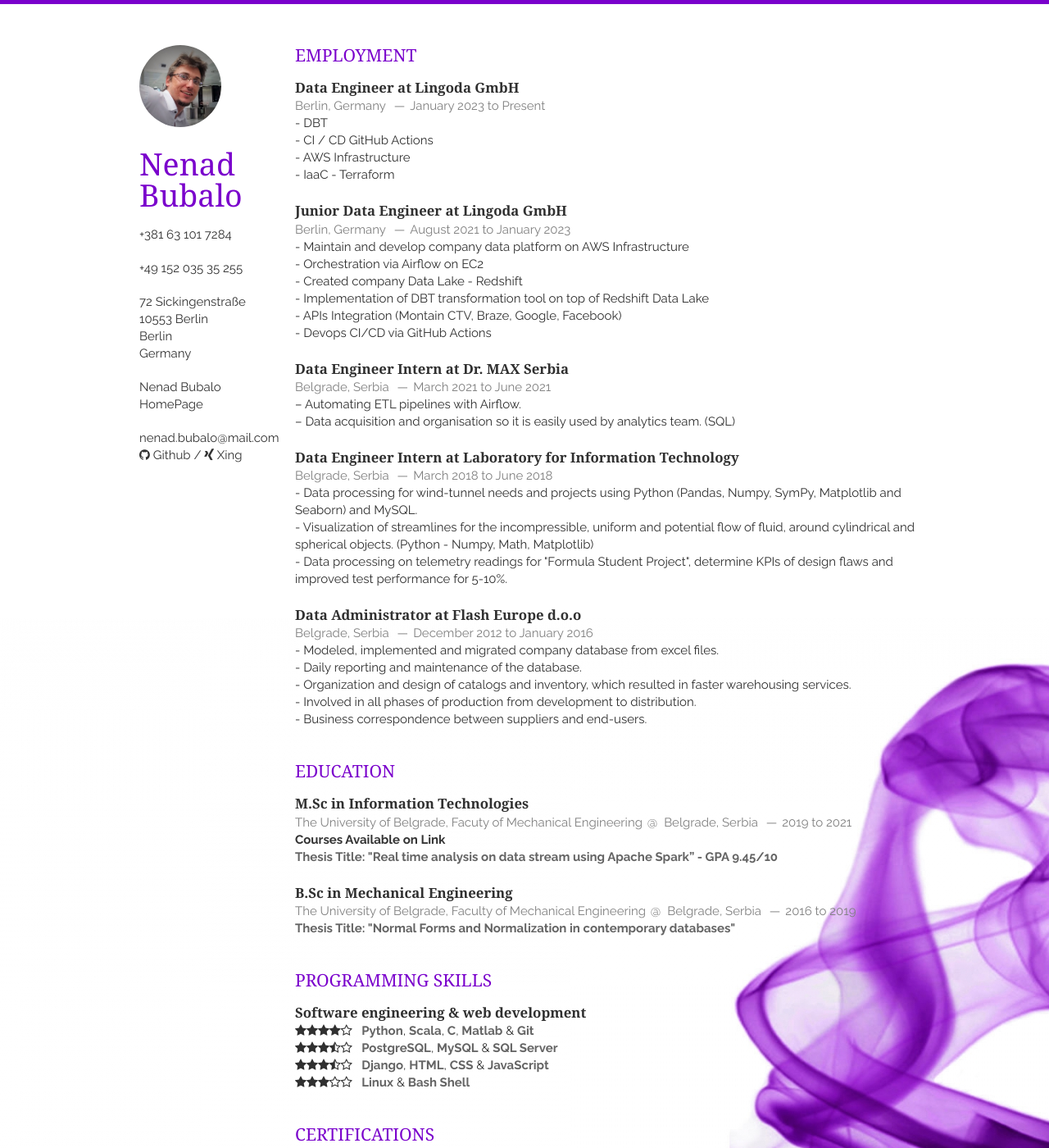
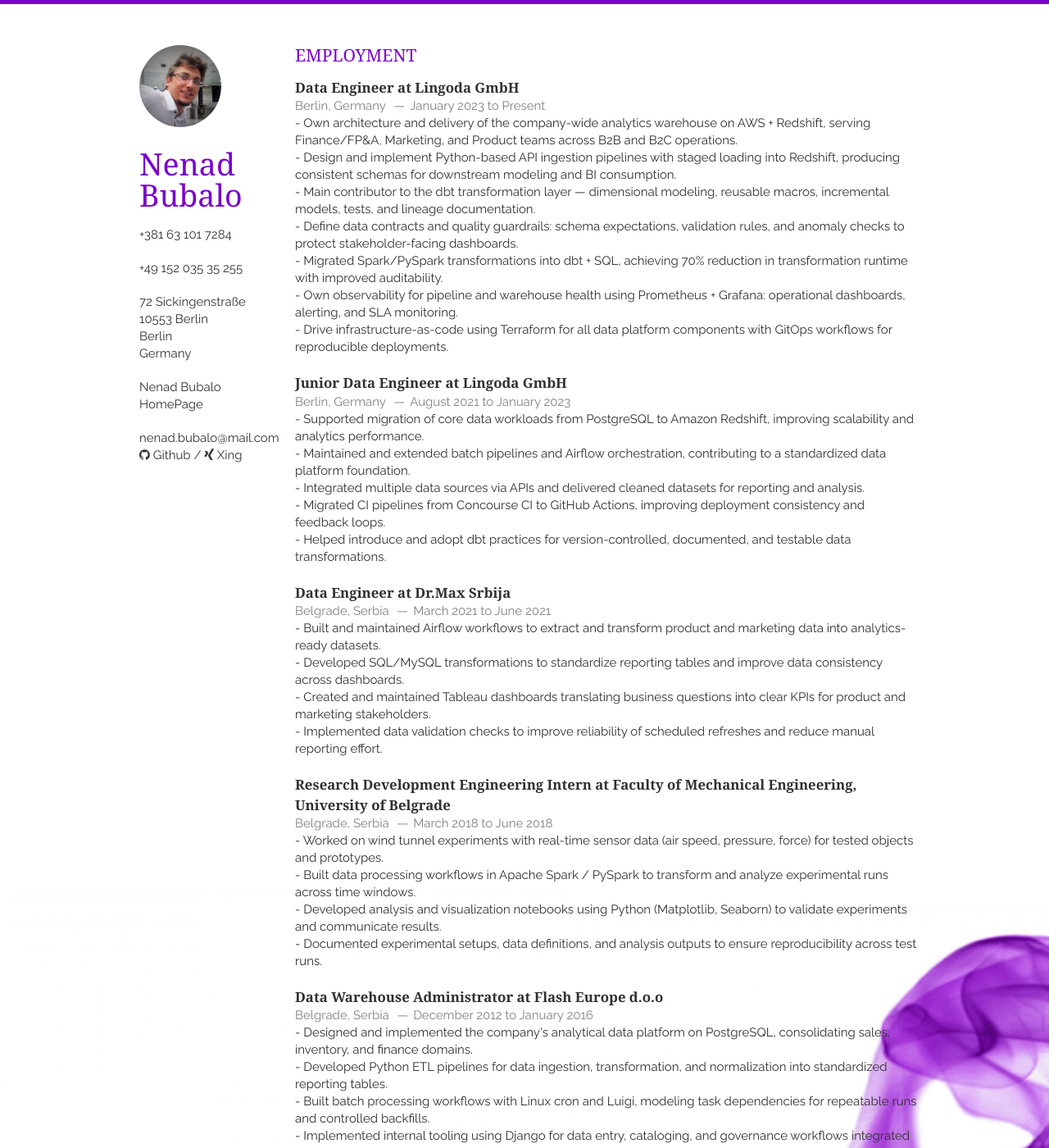
Before and after one commit to MouseOnTheKeys/cv, a Jekyll site: the page built from index.html, in a window 1280 px wide and 1400 px high. Shown: the whole window at 82% size. Built offline with Jekyll 4.4.1, drawn with Linux system fonts in a browser that asks for light colours; nearby versions of some CDN libraries; the list of posts is cut into pages by our own code; some of the changed text lies outside the part shown.

Commit message:
2026: update

```diff
--- a/_includes/employment.html
+++ b/_includes/employment.html
@@ -10,10 +10,13 @@
       </span>
     </header>
     <p>
-        - DBT <br />
-        - CI / CD GitHub Actions<br />
-        - AWS Infrastructure<br />
-        - IaaC - Terraform <br />
+      - Own architecture and delivery of the company-wide analytics warehouse on AWS + Redshift, serving Finance/FP&A, Marketing, and Product teams across B2B and B2C operations.<br />
+      - Design and implement Python-based API ingestion pipelines with staged loading into Redshift, producing consistent schemas for downstream modeling and BI consumption.<br />
+      - Main contributor to the dbt transformation layer — dimensional modeling, reusable macros, incremental models, tests, and lineage documentation.<br />
+      - Define data contracts and quality guardrails: schema expectations, validation rules, and anomaly checks to protect stakeholder-facing dashboards.<br />
+      - Migrated Spark/PySpark transformations into dbt + SQL, achieving 70% reduction in transformation runtime with improved auditability.<br />
+      - Own observability for pipeline and warehouse health using Prometheus + Grafana: operational dashboards, alerting, and SLA monitoring.<br />
+      - Drive infrastructure-as-code using Terraform for all data platform components with GitOps workflows for reproducible deployments.<br />
     </p>
   </article>
   <article>
@@ -25,86 +28,56 @@
       </span>
     </header>
     <p>
-        - Maintain and develop company data platform on AWS Infrastructure <br />
-        - Orchestration via Airflow on EC2<br />
-        - Created company Data Lake - Redshift<br />
-        - Implementation of DBT transformation tool on top of Redshift Data Lake <br />
-        - APIs Integration (Montain CTV, Braze, Google, Facebook) <br />
-        - Devops CI/CD via GitHub Actions <br />
+      - Supported migration of core data workloads from PostgreSQL to Amazon Redshift, improving scalability and analytics performance.<br />
+      - Maintained and extended batch pipelines and Airflow orchestration, contributing to a standardized data platform foundation.<br />
+      - Integrated multiple data sources via APIs and delivered cleaned datasets for reporting and analysis.<br />
+      - Migrated CI pipelines from Concourse CI to GitHub Actions, improving deployment consistency and feedback loops.<br />
+      - Helped introduce and adopt dbt practices for version-controlled, documented, and testable data transformations.<br />
     </p>
   </article>
   <article>
     <header>
-      <h1>Data Engineer Intern at Dr. MAX Serbia</h1>
+      <h1>Data Engineer at Dr.Max Srbija</h1>
       <span>
         <address>Belgrade, Serbia</address>
         <time>March 2021 to June 2021</time>
       </span>
     </header>
     <p>
-      – Automating ETL pipelines with Airflow. <br />
-      – Data acquisition and organisation so it is easily used by analytics
-      team. (SQL)
+      - Built and maintained Airflow workflows to extract and transform product and marketing data into analytics-ready datasets.<br />
+      - Developed SQL/MySQL transformations to standardize reporting tables and improve data consistency across dashboards.<br />
+      - Created and maintained Tableau dashboards translating business questions into clear KPIs for product and marketing stakeholders.<br />
+      - Implemented data validation checks to improve reliability of scheduled refreshes and reduce manual reporting effort.<br />
     </p>
   </article>
   <article>
     <header>
-      <h1>Data Engineer Intern at Laboratory for Information Technology</h1>
+      <h1>Research Development Engineering Intern at Faculty of Mechanical Engineering, University of Belgrade</h1>
       <span>
         <address>Belgrade, Serbia</address>
         <time>March 2018 to June 2018</time>
       </span>
     </header>
     <p>
-      - Data processing for wind-tunnel needs and projects using Python (Pandas,
-      Numpy, SymPy, Matplotlib and Seaborn) and MySQL.<br />
-      - Visualization of streamlines for the incompressible, uniform and
-      potential flow of fluid, around cylindrical and spherical objects. (Python
-      - Numpy, Math, Matplotlib)<br />
-      - Data processing on telemetry readings for "Formula Student Project",
-      determine KPIs of design flaws and improved test performance for 5-10%.
+      - Worked on wind tunnel experiments with real-time sensor data (air speed, pressure, force) for tested objects and prototypes.<br />
+      - Built data processing workflows in Apache Spark / PySpark to transform and analyze experimental runs across time windows.<br />
+      - Developed analysis and visualization notebooks using Python (Matplotlib, Seaborn) to validate experiments and communicate results.<br />
+      - Documented experimental setups, data definitions, and analysis outputs to ensure reproducibility across test runs.<br />
     </p>
   </article>
   <article>
     <header>
-      <h1>Data Administrator at Flash Europe d.o.o</h1>
+      <h1>Data Warehouse Administrator at Flash Europe d.o.o</h1>
       <span>
         <address>Belgrade, Serbia</address>
         <time>December 2012 to January 2016</time>
       </span>
     </header>
     <p>
-      - Modeled, implemented and migrated company database from excel files.<br />
-      - Daily reporting and maintenance of the database.<br />
-      - Organization and design of catalogs and inventory, which resulted in
-      faster warehousing services.<br />
-      - Involved in all phases of production from development to
-      distribution.<br />
-      - Business correspondence between suppliers and end-users.<br />
+      - Designed and implemented the company's analytical data platform on PostgreSQL, consolidating sales, inventory, and finance domains.<br />
+      - Developed Python ETL pipelines for data ingestion, transformation, and normalization into standardized reporting tables.<br />
+      - Built batch processing workflows with Linux cron and Luigi, modeling task dependencies for repeatable runs and controlled backfills.<br />
+      - Implemented internal tooling using Django for data entry, cataloging, and governance workflows integrated with the PostgreSQL warehouse.<br />
     </p>
   </article>
-  <!-- <article>
-        <header>
-            <h1>Teaching Assistant</h1>
-            <span><address>University of Glasgow, Glasgow, UK</address><time>2013 to 2014</time></span>
-        </header>
-        <p>Latine bonorum deserunt at nam. Mea nisl officiis eu, propriae similique has te, mei an brute meliore electram.
-            Quo admodum omittantur ei, etiam principes at eos. Sit vocent commodo ceteros in, at mel idque everti.</p>
-    </article>
-    <article>
-        <header>
-            <h1>iOS Developer</h1>
-            <span><address>Student Start-up, Glasgow, UK</address><time>2013</time></span>
-        </header>
-        <p>Mucius sententiae et mei, nec an diam ignota, tale epicurei intellegebat ne sit. Sumo pertinacia contentiones duo ei.</p>
-    </article>
-    <article>
-        <header>
-            <h1>Web Developer</h1>
-            <span><address>Birmingham, UK</address><time>2007 to 2010</time></span>
-        </header>
-        <p> Et sed tritani volumus, dico rebum facilisis ea sed. His mundi efficiantur concludaturque no.
-            Cu eos argumentum constituam repudiandae, eu eum lorem nostrum, ei mel dicam iriure fabellas.
-        </p>
-    </article>-->
 </section>
--- a/_includes/initiatives.html
+++ b/_includes/initiatives.html
@@ -37,7 +37,7 @@
                     <h5>Data Engineering with Google Cloud - Google Cloud Training</h5>
                     <span>
                         <address><a
-                                href=https://www.coursera.org/account/accomplishments/specialization/certificate/XXQKURP8PRFU>Proffesion Certificate
+                                href=https://www.coursera.org/account/accomplishments/specialization/certificate/XXQKURP8PRFU>Professional Certificate
                                 </a> </address> <time>2020</time>
                     </span>
                 </li>
--- a/_includes/skills.html
+++ b/_includes/skills.html
@@ -2,32 +2,57 @@
   <h1>Programming Skills</h1>
   <article>
     <header>
-      <h1>Software engineering & web development</h1>
+      <h1>Data Engineering &amp; Analytics</h1>
     </header>
     <p>
       <i class="fa fa-star"></i><i class="fa fa-star"></i
       ><i class="fa fa-star"></i><i class="fa fa-star"></i
-      ><i class="fa fa-star-o"></i> &nbsp;&nbsp;<em>Python</em>, <em>Scala</em>,
-      <em>C</em>, <em>Matlab</em> & <em>Git</em>
+      ><i class="fa fa-star"></i> &nbsp;&nbsp;<em>Python</em> &amp; <em>SQL</em>
     </p>
-
     <p>
       <i class="fa fa-star"></i><i class="fa fa-star"></i
-      ><i class="fa fa-star"></i><i class="fa fa-star-half-o"></i
-      ><i class="fa fa-star-o"></i> &nbsp;&nbsp;<em>PostgreSQL</em>,
-      <em>MySQL</em> &amp; <em>SQL Server</em>
+      ><i class="fa fa-star"></i><i class="fa fa-star"></i
+      ><i class="fa fa-star-half-o"></i> &nbsp;&nbsp;<em>dbt</em> (data build tool)
+    </p>
+    <p>
+      <i class="fa fa-star"></i><i class="fa fa-star"></i
+      ><i class="fa fa-star"></i><i class="fa fa-star"></i
+      ><i class="fa fa-star-o"></i> &nbsp;&nbsp;<em>Apache Airflow</em>
+    </p>
+    <p>
+      <i class="fa fa-star"></i><i class="fa fa-star"></i
+      ><i class="fa fa-star"></i><i class="fa fa-star"></i
+      ><i class="fa fa-star-o"></i> &nbsp;&nbsp;<em>Spark / PySpark</em> &amp; <em>Pandas</em>
     </p>
     <p>
       <i class="fa fa-star"></i><i class="fa fa-star"></i
       ><i class="fa fa-star"></i><i class="fa fa-star-half-o"></i
-      ><i class="fa fa-star-o"></i> &nbsp;&nbsp;<em>Django</em>, <em>HTML</em>,
-      <em>CSS</em> &amp; <em>JavaScript</em>
+      ><i class="fa fa-star-o"></i> &nbsp;&nbsp;<em>PostgreSQL</em>, <em>MySQL</em> &amp; <em>Amazon Redshift</em>
+    </p>
+  </article>
+  <article>
+    <header>
+      <h1>Cloud &amp; Infrastructure</h1>
+    </header>
+    <p>
+      <i class="fa fa-star"></i><i class="fa fa-star"></i
+      ><i class="fa fa-star"></i><i class="fa fa-star"></i
+      ><i class="fa fa-star-o"></i> &nbsp;&nbsp;<em>AWS</em> (Redshift, S3, EC2, Lambda)
     </p>
     <p>
       <i class="fa fa-star"></i><i class="fa fa-star"></i
-      ><i class="fa fa-star"></i><i class="fa fa-star-o"></i
-      ><i class="fa fa-star-o"></i> &nbsp;&nbsp;<em>Linux</em> &amp;
-      <em>Bash Shell</em>
+      ><i class="fa fa-star"></i><i class="fa fa-star"></i
+      ><i class="fa fa-star-o"></i> &nbsp;&nbsp;<em>Terraform</em> (IaC)
+    </p>
+    <p>
+      <i class="fa fa-star"></i><i class="fa fa-star"></i
+      ><i class="fa fa-star"></i><i class="fa fa-star-half-o"></i
+      ><i class="fa fa-star-o"></i> &nbsp;&nbsp;<em>Prometheus</em> &amp; <em>Grafana</em>
+    </p>
+    <p>
+      <i class="fa fa-star"></i><i class="fa fa-star"></i
+      ><i class="fa fa-star"></i><i class="fa fa-star"></i
+      ><i class="fa fa-star-o"></i> &nbsp;&nbsp;<em>Git</em>, <em>GitHub Actions</em> &amp; <em>Linux / Bash</em>
     </p>
   </article>
 </section>
--- a/_layouts/layout.html
+++ b/_layouts/layout.html
@@ -65,13 +65,12 @@
 
         <footer class="thirteen columns">
           <p>
-            Nenad Bubalo 2019-2023 © All rights reserved. Powered by
+            Nenad Bubalo 2019-2026 © All rights reserved. Powered by
             <a href="http://jekyllrb.com/">Jekyll</a> and
             <a href="https://github.com/MouseOnTheKeys">MouseOnTheKeys</a>
           </p>
         </footer>
       </div>
     </div>
-    -->
   </body>
 </html>
```
Also changed, not shown: other parts of _includes/initiatives.html (+1 -1 lines).
